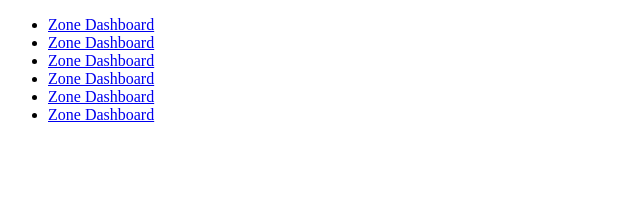
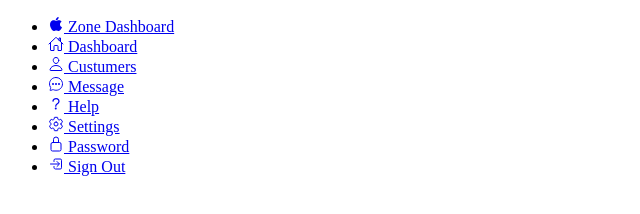
Before and after one commit to gdcodedev/Responsive-Admin-Dashboard, a plain HTML site: page index.html in a window 1280 px wide. Shown: the whole page, without its empty margins (0-640 px from the left). Drawn offline with nearby package versions, Linux system fonts and the light colour scheme.

Commit message:
Icons Ionic

```diff
--- a/index.html
+++ b/index.html
@@ -1,11 +1,11 @@
 <!DOCTYPE html>
 <html lang="en">
   <head>
-  <meta charset="UTF-8">
-  <meta http-equiv="X-UA-Compatible" content="IE=edge">
-  <meta name="viewport" content="width=device-width, initial-scale=1.0">
-  <link rel="stylesheet"  type="text/css" href="./css/style.css">
-  <title> Zone Admin Dashboard</title>
+    <meta charset="UTF-8" />
+    <meta http-equiv="X-UA-Compatible" content="IE=edge" />
+    <meta name="viewport" content="width=device-width, initial-scale=1.0" />
+    <link rel="stylesheet" type="text/css" href="./css/style.css" />
+    <title>Zone Admin Dashboard</title>
   </head>
   <body>
     <div class="container">
@@ -13,36 +13,62 @@
         <ul>
           <li>
             <a href="#">
-              <span class="icon"></span>
+              <span class="icon"><ion-icon name="logo-apple"></ion-icon></span>
               <span class="title">Zone Dashboard</span>
             </a>
+          </li>
+
           <li>
             <a href="#">
-                <span class="icon"></span>
-                <span class="title">Zone Dashboard</span>
+              <span class="icon"><ion-icon name="home-outline"></ion-icon></span>
+              <span class="title">Dashboard</span>
             </a>
+          </li>
+
           <li>
             <a href="#">
-                  <span class="icon"></span>
-                  <span class="title">Zone Dashboard</span>
+              <span class="icon"><ion-icon name="person-outline"></ion-icon></span>
+              <span class="title">Custumers</span>
             </a>
+          </li>
+
           <li>
             <a href="#">
-                    <span class="icon"></span>
-                    <span class="title">Zone Dashboard</span>
+              <span class="icon"><ion-icon name="chatbubble-ellipses-outline"></ion-icon></span>
+              <span class="title">Message</span>
             </a>
+          </li>
+
           <li>
             <a href="#">
-                      <span class="icon"></span>
-                      <span class="title">Zone Dashboard</span>
+              <span class="icon"><ion-icon name="help-outline"></ion-icon></span>
+              <span class="title">Help</span>
             </a>
+          </li>
+
           <li>
             <a href="#">
-                        <span class="icon"></span>
-                        <span class="title">Zone Dashboard</span>
+              <span class="icon"><ion-icon name="settings-outline"></ion-icon></span>
+              <span class="title">Settings</span>
             </a>
+          </li>
+          <li>
+            <a href="#">
+              <span class="icon"><ion-icon name="lock-closed-outline"></ion-icon></span>
+              <span class="title">Password</span>
+            </a>
+          </li>
+          <li>
+            <a href="#">
+              <span class="icon"><ion-icon name="log-in-outline"></ion-icon></span>
+              <span class="title">Sign Out</span>
+            </a>
+          </li>
         </ul>
       </div>
     </div>
+
+    <script type="module" src="https://unpkg.com/ionicons@5.5.2/dist/ionicons/ionicons.esm.js"></script>
+    <script nomodule src="https://unpkg.com/ionicons@5.5.2/dist/ionicons/ionicons.js"></script>
   </body>
 </html>
```
Lines whose indentation alone changed are shown as unchanged.
